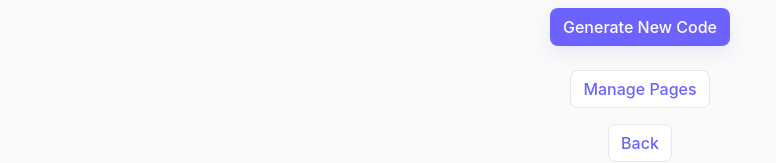
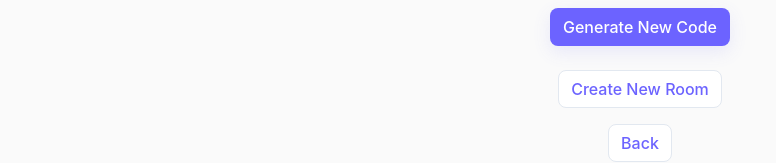
Before and after one commit to TheRealChair/DevOps, a React (Vite) app in the folder my-react-app/: page / in a window 1280 px wide. Both pictures are taken after a click on the button "Underviser". Shown: the part 396-559 px from the top of the page, without its empty margins (0-776 px from the left). Built offline with nearby package versions, Linux system fonts and the light colour scheme.

Commit message:
Update UnderviserPage.tsx

```diff
--- a/my-react-app/src/pages/UnderviserPage.tsx
+++ b/my-react-app/src/pages/UnderviserPage.tsx
@@ -33,7 +33,7 @@ const UnderviserPage: React.FC<UnderviserPageProps> = ({ onBack, onPagesManager
         <input className="uv-input" type="text" value={code} readOnly style={{ fontSize: '1.2rem', width: '180px', textAlign: 'center', letterSpacing: '0.2em' }} />
       </div>
       <button className="uv-btn primary" onClick={handleGenerate}>Generate New Code</button>
-      <button className="uv-btn" onClick={onPagesManager} style={{ marginTop: '1.5rem' }}>Manage Pages</button>
+      <button className="uv-btn" onClick={onPagesManager} style={{ marginTop: '1.5rem' }}>Create New Room</button>
       <button className="uv-btn" onClick={onBack} style={{ marginTop: '1rem' }}>Back</button>
     </div>
   );
```
